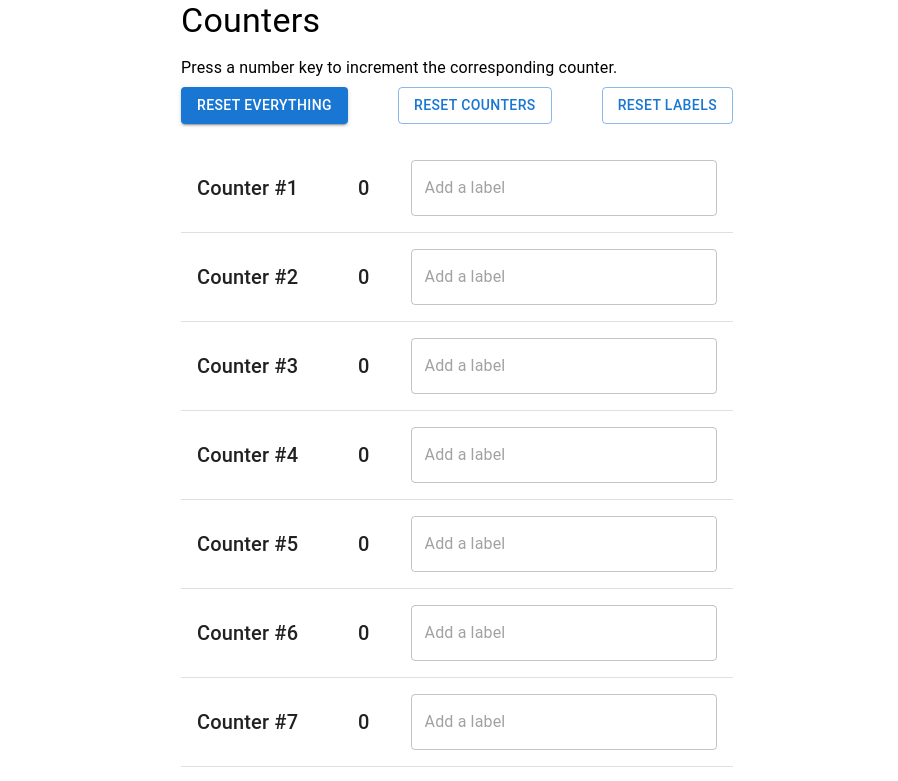
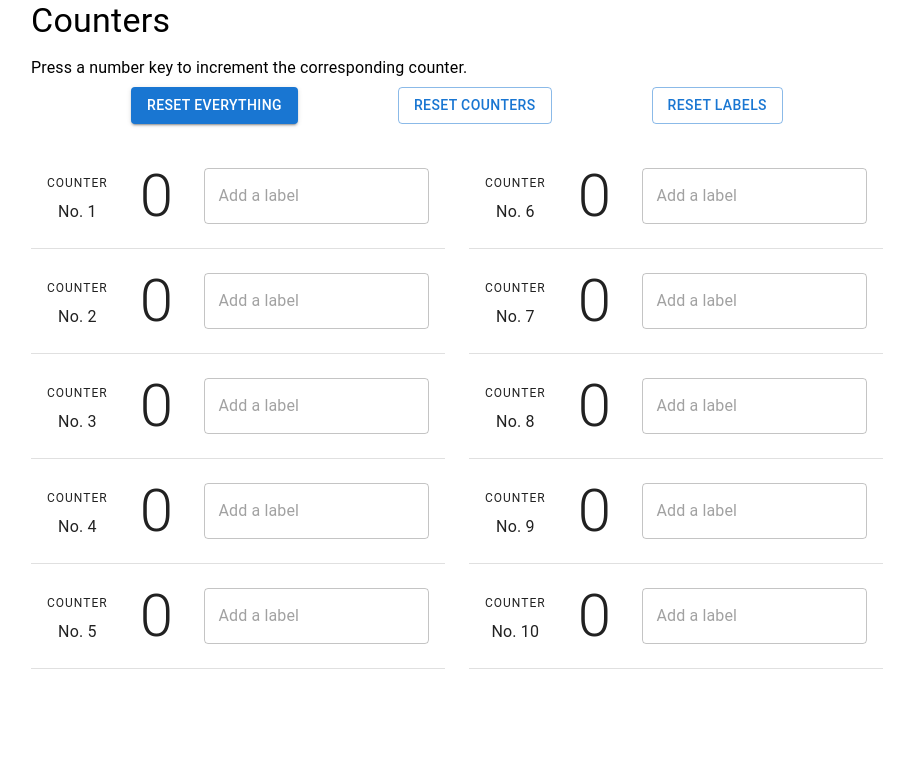
Before and after one commit to KenanHanke/counter-app, a React (Create React App) app: page / in a window 1280 px wide. Shown: the top 781 px of the page, without its empty margins (183-1081 px from the left). Built offline with nearby package versions, Linux system fonts and the light colour scheme.

Commit message:
Reflow as columns and restyle

```diff
--- a/src/App.js
+++ b/src/App.js
@@ -1,5 +1,5 @@
 import React, { useState, useEffect } from 'react';
-import { Container, Typography, Button, TextField, Table, TableBody, TableRow, TableCell, Box } from '@mui/material';
+import { Container, Typography, Button, TextField, Table, TableBody, TableRow, TableCell, Box, Grid } from '@mui/material';
 import { styled } from '@mui/system';
 
 const App = () => {
@@ -8,7 +8,7 @@ const App = () => {
   );
 
   const [labels, setLabels] = useState(
-    Array(10).fill("").map((label, index) => localStorage.getItem(`label${index + 1}`) || label)
+    Array(10).fill("").map((_, index) => localStorage.getItem(`label${index + 1}`) || "")
   );
 
   const handleKeyPress = (event) => {
@@ -49,30 +49,21 @@ const App = () => {
     };
   }, [counters]);
 
-  return (
-    <Container maxWidth="sm">
-      <Typography variant="h4" gutterBottom>
-        Counters
-      </Typography>
-      <Typography variant="subtitle1" gutterBottom>
-        Press a number key to increment the corresponding counter.
-      </Typography>
-      <Box sx={{ display: 'flex', justifyContent: 'space-between', marginBottom: '20px'}}>
-        <Button variant="contained" color="primary" onClick={() => { handleResetCounters(); handleResetLabels(); }}>Reset everything</Button>
-        <Button variant="outlined" onClick={handleResetCounters}>Reset counters</Button>
-        <Button variant="outlined" onClick={handleResetLabels}>Reset labels</Button>
-      </Box>
+  const CountersTable = ({ start, end }) => (
     <Table>
       <TableBody>
-          {counters.map((counter, index) => (
+        {counters.slice(start, end).map((counter, index) => (
           <TableRow key={index}>
             <TableCell>
-                <Typography variant="h6">
-                  Counter #{(index + 1) % 10}
+              <Typography variant="overline" display="block">
+                Counter
+              </Typography>
+              <Typography variant="body1" display="block" sx={{textAlign: 'center'}}>
+                No. {start + index + 1}
               </Typography>
             </TableCell>
             <TableCell>
-                <Typography variant="h6">
+              <Typography variant="h2">
                 {counter}
               </Typography>
             </TableCell>
@@ -80,14 +71,36 @@ const App = () => {
               <TextField
                 fullWidth
                 placeholder='Add a label'
-                  value={labels[index]}
-                  onChange={(e) => handleChangeLabel(index, e)}
+                value={labels[start + index]}
+                onChange={(e) => handleChangeLabel(start + index, e)}
               />
             </TableCell>
           </TableRow>
         ))}
       </TableBody>
     </Table>
+  );
+
+  return (
+    <Container maxWidth="md">
+      <Typography variant="h4" gutterBottom>
+        Counters
+      </Typography>
+      <Typography variant="subtitle1" gutterBottom>
+        Press a number key to increment the corresponding counter.
+      </Typography>
+      <Box sx={{ display: 'flex', justifyContent: 'space-evenly', marginBottom: '20px'}}>
+        <Button variant="contained" color="primary" onClick={() => { handleResetCounters(); handleResetLabels(); }}>Reset everything</Button>
+        <Button variant="outlined" onClick={handleResetCounters}>Reset counters</Button>
+        <Button variant="outlined" onClick={handleResetLabels}>Reset labels</Button>
+      </Box>
+      <Grid container spacing={3}>
+        {[0, 1].map((_, index) => (
+          <Grid item xs={6} key={index}>
+            <CountersTable start={index * 5} end={(index + 1) * 5} />
+          </Grid>
+        ))}
+      </Grid>
     </Container>
   );
 };
```
Lines whose indentation alone changed are shown as unchanged.
